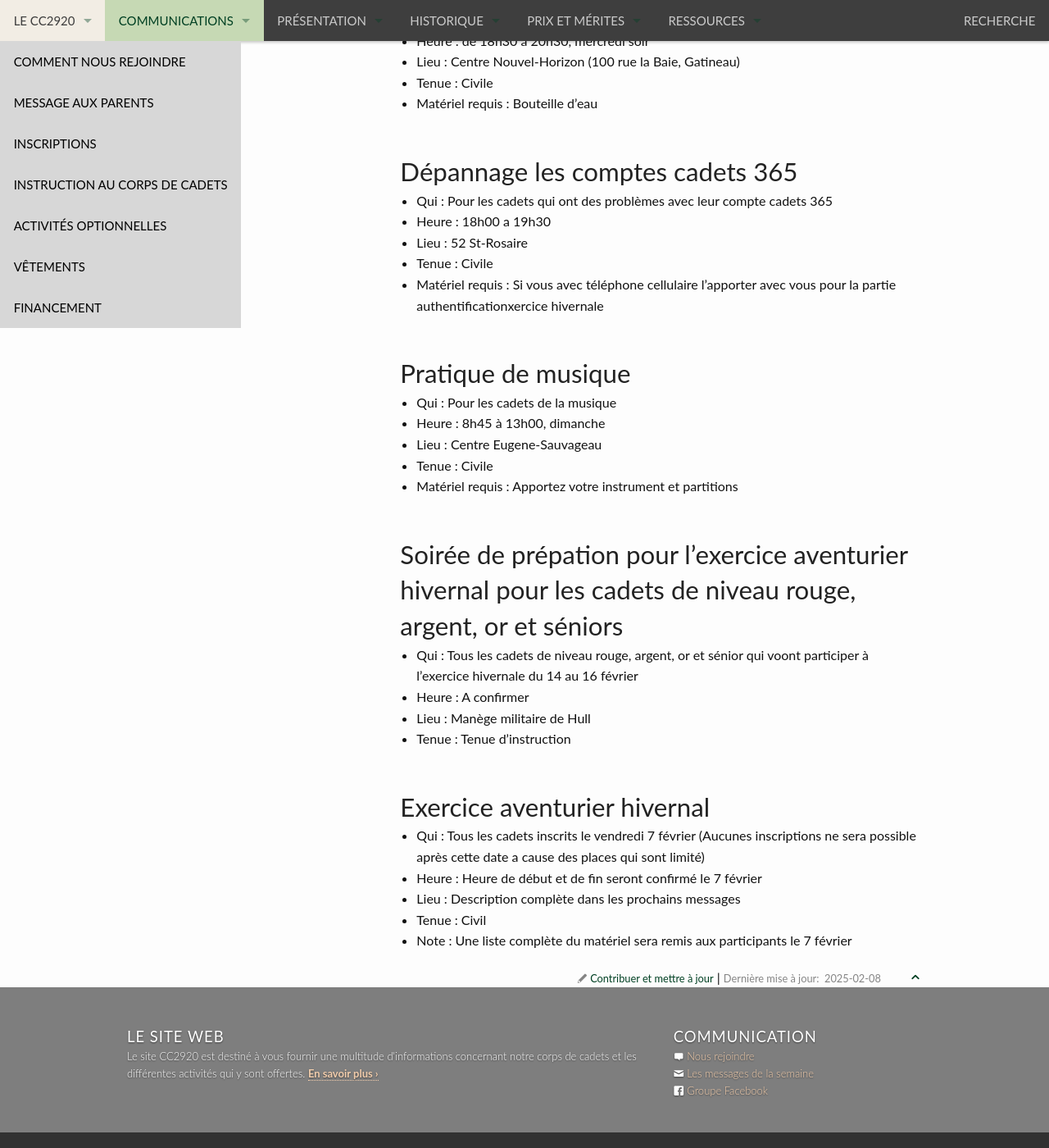
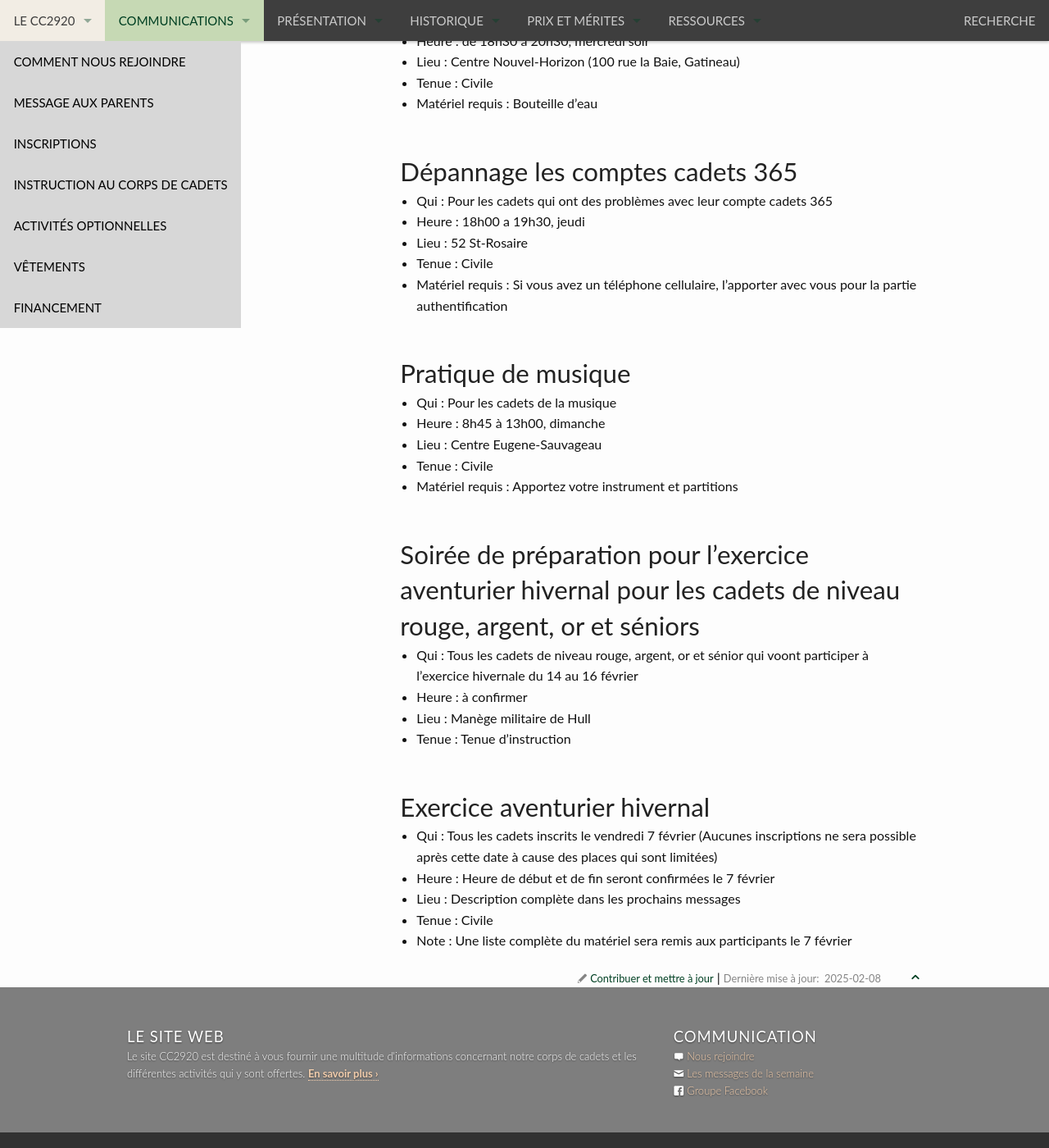
Before and after one commit to CC2920/web, a Jekyll site: the page built from _communications/messages.md, in a window 1280 px wide and 1400 px high, scrolled down 2484 px. Shown: the whole window at 82% size. Built offline with Jekyll 4.4.1, drawn with Linux system fonts in a browser that asks for light colours; some of the changed text lies outside the part shown.

Commit message:
correction de fautes de tapes

```diff
--- a/_communications/messages.md
+++ b/_communications/messages.md
@@ -18,14 +18,14 @@
 ### Activités à venir
 
 - **3 février** : Pratique de tir
-- **4 février** : conférence sur le camps d'été en virtuel
+- **4 février** : conférence sur les camps d'été en virtuel
 - **5 février** : Pratique du peloton de précision
 - **6 février** : Dépannage pour les cadets ayant des problèmes avec cadets 365
 - **7 février** : Soirée d'instruction
 - **9 février** : Pratique de musique
 - **10 février** : Pratique de tir
 - **12 février** : Pratique du peloton de précision
-- **12 février** : Soirée de prépation pour l'exercice aventurier hivernal pour les cadets de niveau rouge, argent, or et séniors
+- **12 février** : Soirée de préparation pour l'exercice aventurier hivernal pour les cadets de niveau rouge, argent, or et séniors
 - **14 au 16 février** : Exercice aventurier hivernal
 - **17 février** : Pratique de tir
 - **19 février** : Pratique du peloton de précision
@@ -86,10 +86,10 @@
 ## Dépannage les comptes cadets 365
 
 - Qui :  Pour les cadets qui ont des problèmes avec leur compte cadets 365
-- Heure : 18h00 a 19h30
+- Heure : 18h00 a 19h30, jeudi
 - Lieu : 52 St-Rosaire
 - Tenue : Civile
-- Matériel requis : Si vous avec téléphone cellulaire l'apporter avec vous pour la partie authentificationxercice hivernale
+- Matériel requis : Si vous avez un téléphone cellulaire, l'apporter avec vous pour la partie authentification
 
 ## Pratique de musique
 
@@ -99,17 +99,17 @@
 - Tenue : Civile
 - Matériel requis : Apportez votre instrument  et partitions
 
-## Soirée de prépation pour l'exercice aventurier hivernal pour les cadets de niveau rouge, argent, or et séniors
+## Soirée de préparation pour l'exercice aventurier hivernal pour les cadets de niveau rouge, argent, or et séniors
 
 - Qui : Tous les cadets de niveau rouge, argent, or et sénior qui voont participer à l'exercice hivernale du 14 au 16 février
-- Heure : A confirmer
+- Heure : à confirmer
 - Lieu : Manège militaire de Hull
 - Tenue : Tenue d'instruction
 
 ## Exercice aventurier hivernal
 
-- Qui : Tous les cadets inscrits le vendredi 7 février (Aucunes inscriptions ne sera possible après cette date a cause des places qui sont limité)
-- Heure : Heure de début et de fin seront confirmé le 7 février
+- Qui : Tous les cadets inscrits le vendredi 7 février (Aucunes inscriptions ne sera possible après cette date à cause des places qui sont limitées)
+- Heure : Heure de début et de fin seront confirmées le 7 février
 - Lieu : Description complète dans les prochains messages
-- Tenue : Civil
+- Tenue : Civile
 - Note : Une liste complète du matériel sera remis aux participants le 7 février
```
Also changed, not shown: other parts of _communications/messages.md (+3 -3 lines).
